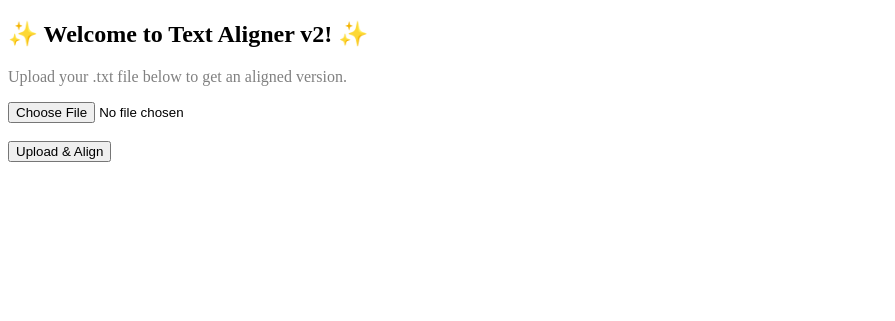
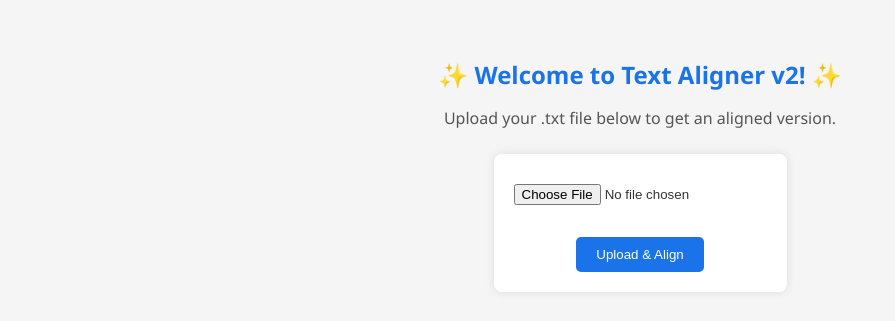
Before and after one commit to hemananthDev/text-align-app, a Flask app: page / in a window 1280 px wide. Shown: the top 321 px of the page, without its empty margins (0-895 px from the left). Run offline with Flask 3, Linux system fonts and the light colour scheme.

Commit message:
Add professional styling with CSS

```diff
--- /dev/null
+++ b/static/style.css
@@ -0,0 +1,45 @@
+/* static/style.css */
+
+body {
+    font-family: 'Segoe UI', sans-serif;
+    background-color: #f5f5f5;
+    color: #333;
+    padding: 30px;
+    text-align: center;
+}
+
+h2 {
+    color: #1a73e8;
+    margin-bottom: 10px;
+}
+
+p {
+    font-size: 16px;
+    color: #555;
+    margin-bottom: 25px;
+}
+
+form {
+    background-color: #fff;
+    padding: 20px;
+    border-radius: 8px;
+    display: inline-block;
+    box-shadow: 0 0 10px rgba(0, 0, 0, 0.1);
+}
+
+input[type="file"] {
+    margin: 10px 0;
+}
+
+input[type="submit"] {
+    padding: 10px 20px;
+    background-color: #1a73e8;
+    color: white;
+    border: none;
+    border-radius: 5px;
+    cursor: pointer;
+}
+
+input[type="submit"]:hover {
+    background-color: #1669c1;
+}
--- a/templates/index.html
+++ b/templates/index.html
@@ -2,10 +2,11 @@
 <html>
 <head>
     <title>Text File Aligner</title>
+    <link rel="stylesheet" href="{{ url_for('static', filename='style.css') }}">
 </head>
 <body>
     <h2>✨ Welcome to Text Aligner v2! ✨</h2>
-    <p style="color: gray;">Upload your .txt file below to get an aligned version.</p>
+    <p>Upload your .txt file below to get an aligned version.</p>
 
     <form action="/upload" method="post" enctype="multipart/form-data">
         <input type="file" name="file" accept=".txt" required>
```
